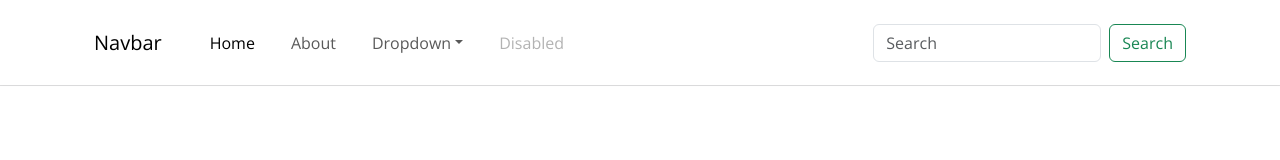
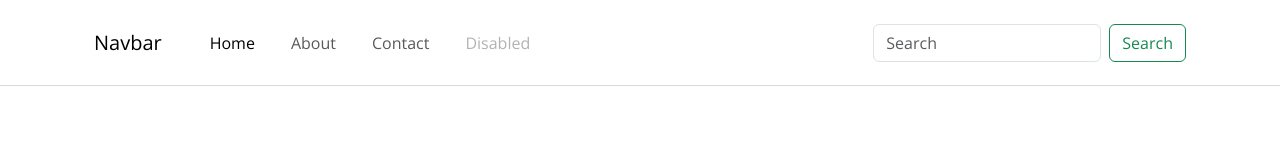
Before and after one commit to Blessen25/Restaurant_Management, a React (Vite) app in the folder restaurant/: page / in a window 1280 px wide. Shown: the top 160 px of the page. Built offline with nearby package versions, Linux system fonts and the light colour scheme.

Commit message:
Commited changes

```diff
--- a/restaurant/src/Components/Header/Header.tsx
+++ b/restaurant/src/Components/Header/Header.tsx
@@ -18,12 +18,15 @@
                     <div className="collapse navbar-collapse" id="navbarSupportedContent">
                     <ul className="navbar-nav me-auto mb-2 mb-lg-0">
                         <li className="nav-item">
-                        <a className="nav-link active" aria-current="page" href="#">Home</a>
+                            <a className="nav-link active" aria-current="page" href="#">Home</a>
                         </li>
                         <li className="nav-item">
-                        <a className="nav-link" href="#">About</a>
+                            <a className="nav-link" href="#">About</a>
                         </li>
-                        <li className="nav-item dropdown">
+                        <li>
+                            <a className="nav-link" href="#">Contact</a>
+                        </li>
+                        {/* <li className="nav-item dropdown">
                         <a className="nav-link dropdown-toggle" href="#" role="button" data-bs-toggle="dropdown" aria-expanded="false">
                             Dropdown
                         </a>
@@ -33,7 +36,7 @@
                             <li><hr className="dropdown-divider" /></li>
                             <li><a className="dropdown-item" href="#">Something else here</a></li>
                         </ul>
-                        </li>
+                        </li> */}
                         <li className="nav-item">
                         <a className="nav-link disabled" aria-disabled="true">Disabled</a>
                         </li>
```
